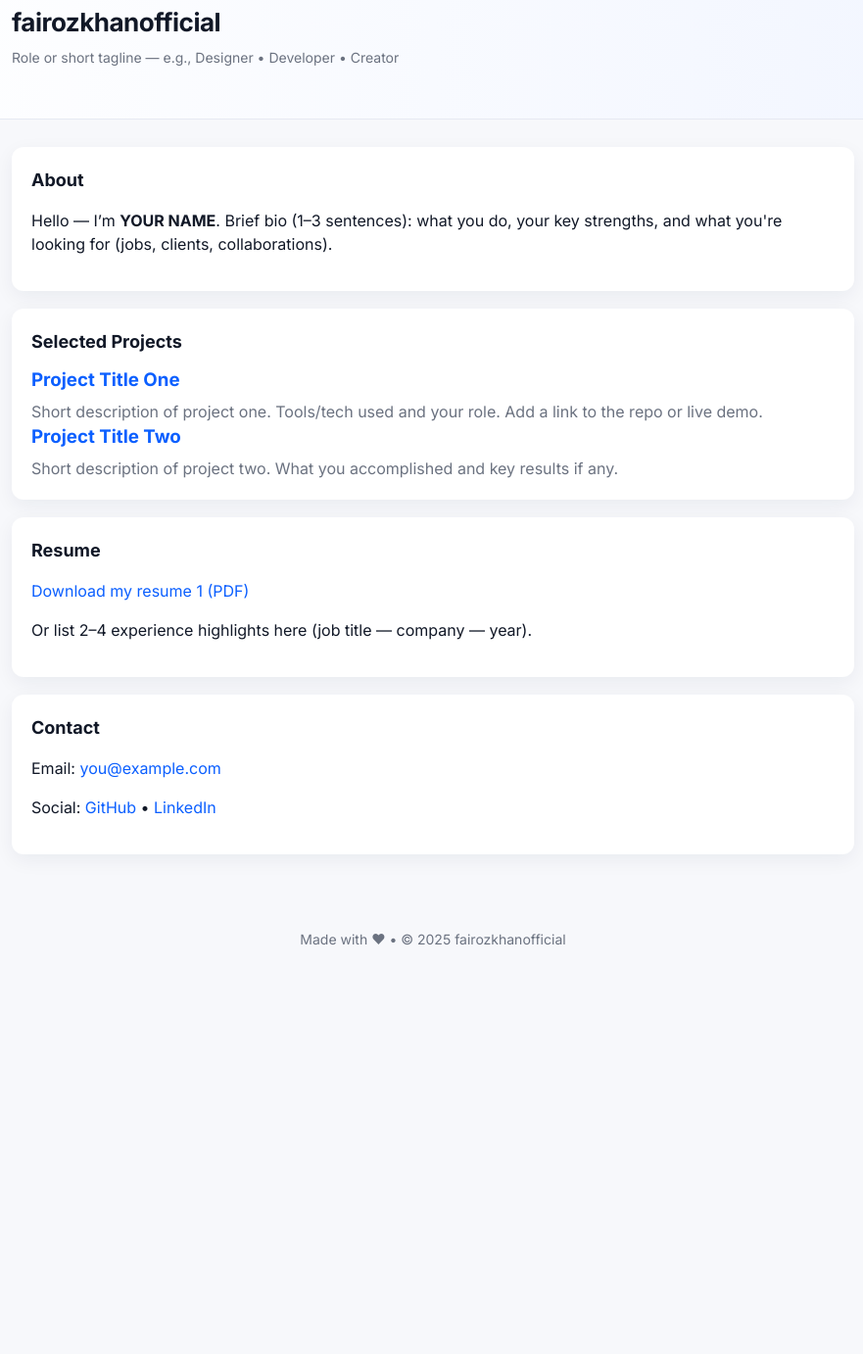
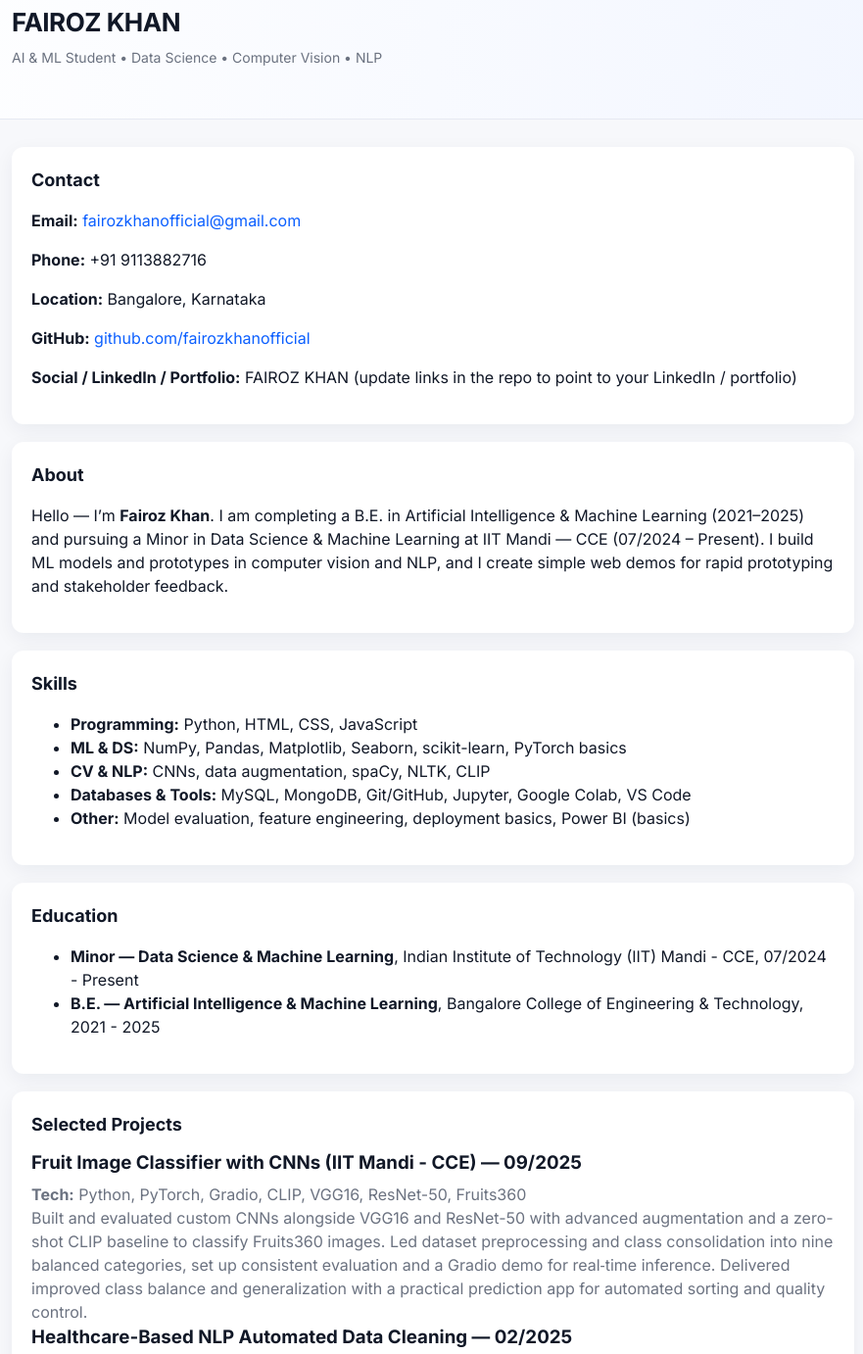
Before and after one commit to fairozkhanofficial/fairozkhanofficial.github.io, a plain HTML site: page index.html in a window 1280 px wide. Shown: the part 49-1431 px from the top of the page at 98% size, without its empty margins (198-1079 px from the left). Before the commit the page ends 1106 px from the top, so only its background shows below. Drawn offline with Linux system fonts and the light colour scheme.

Commit message:
Update index.html

```diff
--- a/index.html
+++ b/index.html
@@ -3,66 +3,95 @@
 <head>
   <meta charset="utf-8" />
   <meta name="viewport" content="width=device-width,initial-scale=1" />
-  <title>fairozkhanofficial — Portfolio</title>
+  <title>FAIROZ KHAN — Portfolio</title>
   <link href="https://fonts.googleapis.com/css2?family=Inter:wght@300;400;600;700&display=swap" rel="stylesheet">
   <link rel="stylesheet" href="styles.css">
-  <!--
-    Replace placeholders below with your real content:
-    - YOUR NAME, BIO, project entries, email, and social links.
-    - If you upload a resume, name it resume.pdf or change the link.
-    - If you upload a profile image, name it profile.jpg and uncomment the <img> element.
-  -->
 </head>
 <body>
   <header class="site-header">
     <div class="container header-inner">
       <div class="branding">
-        <h1 class="site-title">fairozkhanofficial</h1>
-        <p class="site-subtitle">Role or short tagline — e.g., Designer • Developer • Creator</p>
+        <h1 class="site-title">FAIROZ KHAN</h1>
+        <p class="site-subtitle">AI & ML Student • Data Science • Computer Vision • NLP</p>
       </div>
-      <!-- optional profile image: upload profile.jpg to the repo and uncomment -->
-      <!-- <div class="avatar"><img src="profile.jpg" alt="YOUR NAME"></div> -->
     </div>
   </header>
 
   <main class="container">
+    <section id="contact-card" class="card">
+      <h2>Contact</h2>
+      <p><strong>Email:</strong> <a href="mailto:fairozkhanofficial@gmail.com">fairozkhanofficial@gmail.com</a></p>
+      <p><strong>Phone:</strong> +91 9113882716</p>
+      <p><strong>Location:</strong> Bangalore, Karnataka</p>
+      <p><strong>GitHub:</strong> <a href="https://github.com/fairozkhanofficial" target="_blank" rel="noopener">github.com/fairozkhanofficial</a></p>
+      <p><strong>Social / LinkedIn / Portfolio:</strong> FAIROZ KHAN (update links in the repo to point to your LinkedIn / portfolio)</p>
+    </section>
+
     <section id="about" class="card">
       <h2>About</h2>
-      <p>Hello — I’m <strong>YOUR NAME</strong>. Brief bio (1–3 sentences): what you do, your key strengths, and what you're looking for (jobs, clients, collaborations).</p>
+      <p>Hello — I’m <strong>Fairoz Khan</strong>. I am completing a B.E. in Artificial Intelligence & Machine Learning (2021–2025) and pursuing a Minor in Data Science & Machine Learning at IIT Mandi — CCE (07/2024 – Present). I build ML models and prototypes in computer vision and NLP, and I create simple web demos for rapid prototyping and stakeholder feedback.</p>
+    </section>
+
+    <section id="skills" class="card">
+      <h2>Skills</h2>
+      <ul>
+        <li><strong>Programming:</strong> Python, HTML, CSS, JavaScript</li>
+        <li><strong>ML & DS:</strong> NumPy, Pandas, Matplotlib, Seaborn, scikit-learn, PyTorch basics</li>
+        <li><strong>CV & NLP:</strong> CNNs, data augmentation, spaCy, NLTK, CLIP</li>
+        <li><strong>Databases & Tools:</strong> MySQL, MongoDB, Git/GitHub, Jupyter, Google Colab, VS Code</li>
+        <li><strong>Other:</strong> Model evaluation, feature engineering, deployment basics, Power BI (basics)</li>
+      </ul>
+    </section>
+
+    <section id="education" class="card">
+      <h2>Education</h2>
+      <ul>
+        <li><strong>Minor — Data Science & Machine Learning</strong>, Indian Institute of Technology (IIT) Mandi - CCE, 07/2024 - Present</li>
+        <li><strong>B.E. — Artificial Intelligence & Machine Learning</strong>, Bangalore College of Engineering & Technology, 2021 - 2025</li>
+      </ul>
     </section>
 
     <section id="projects" class="card">
       <h2>Selected Projects</h2>
 
       <article class="project">
-        <h3><a href="https://example.com" target="_blank" rel="noopener">Project Title One</a></h3>
-        <p>Short description of project one. Tools/tech used and your role. Add a link to the repo or live demo.</p>
+        <h3>Fruit Image Classifier with CNNs (IIT Mandi - CCE) — 09/2025</h3>
+        <p><strong>Tech:</strong> Python, PyTorch, Gradio, CLIP, VGG16, ResNet-50, Fruits360</p>
+        <p>Built and evaluated custom CNNs alongside VGG16 and ResNet-50 with advanced augmentation and a zero-shot CLIP baseline to classify Fruits360 images. Led dataset preprocessing and class consolidation into nine balanced categories, set up consistent evaluation and a Gradio demo for real‑time inference. Delivered improved class balance and generalization with a practical prediction app for automated sorting and quality control.</p>
       </article>
 
       <article class="project">
-        <h3><a href="https://example.com" target="_blank" rel="noopener">Project Title Two</a></h3>
-        <p>Short description of project two. What you accomplished and key results if any.</p>
+        <h3>Healthcare-Based NLP Automated Data Cleaning — 02/2025</h3>
+        <p><strong>Tech:</strong> Python, spaCy, NLTK, Gensim, Random Forest, Naive Bayes, SQL, NoSQL, Dash / Power BI</p>
+        <p>Engineered an NLP pipeline to cleanse and standardize EHRs across structured and unstructured sources, reducing noise and harmonizing medical entities. Applied NER to extract clinical entities and classifiers to categorize and validate records. Implemented data quality KPIs and dashboards to monitor improvements.</p>
       </article>
 
-      <!-- Duplicate the article block above to add more projects -->
+      <article class="project">
+        <h3>Medicine Recommendation System — 07/2024</h3>
+        <p><strong>Tech:</strong> Python, scikit-learn, Flask, Pandas, HTML/CSS</p>
+        <p>Built a symptom-driven ML engine to predict likely conditions and recommend medicines and workout routines. Developed a Flask web app to collect inputs and serve predictions, with emphasis on safe defaults and clear disclaimers. Implemented data handling protocols for privacy and confidentiality.</p>
+      </article>
+    </section>
+
+    <section id="certificates" class="card">
+      <h2>Certificates & Internships</h2>
+      <ul>
+        <li>N.S.D.C Internship Certificates (Sept 2024 - Mar 2025)</li>
+        <li>AI Mental Fitness Tracker Internship Certificate (Jun 2023 - Jul 2023)</li>
+        <li>CSIR Fourth Paradigm Institute (CSIR-4PI) Internship Certificate (Jan 2024 - Mar 2024)</li>
+      </ul>
     </section>
 
     <section id="resume" class="card">
       <h2>Resume</h2>
-      <p><a href="https://github.com/fairozkhanofficial/fairozkhanofficial.github.io/blob/main/FAIROZ_KHAN_Resume.pdf" target="_blank">Download my resume 1 (PDF)</a></p>
-      <p>Or list 2–4 experience highlights here (job title — company — year).</p>
-    </section>
-
-    <section id="contact" class="card">
-      <h2>Contact</h2>
-      <p>Email: <a href="mailto:you@example.com">you@example.com</a></p>
-      <p>Social: <a href="https://github.com/fairozkhanofficial" target="_blank">GitHub</a> • <a href="https://linkedin.com/in/YOUR_LINKEDIN" target="_blank">LinkedIn</a></p>
+      <p><a href="https://drive.google.com/uc?export=download&id=1YRtVxLMqu1Yvwn9-TLFGQmLI_nKFDPhi" target="_blank">Download full resume (Markdown)</a></p>
+      <p>Tip: If you prefer a PDF download, upload a file named <code>resume.pdf</code> to the repo root and update this link to <code>resume.pdf</code>.</p>
     </section>
   </main>
 
   <footer class="site-footer">
     <div class="container">
-      <p>Made with ♥ • © <span id="year"></span> fairozkhanofficial</p>
+      <p>Made with ♥ • © <span id="year"></span> FAIROZ KHAN</p>
     </div>
   </footer>
 
```
